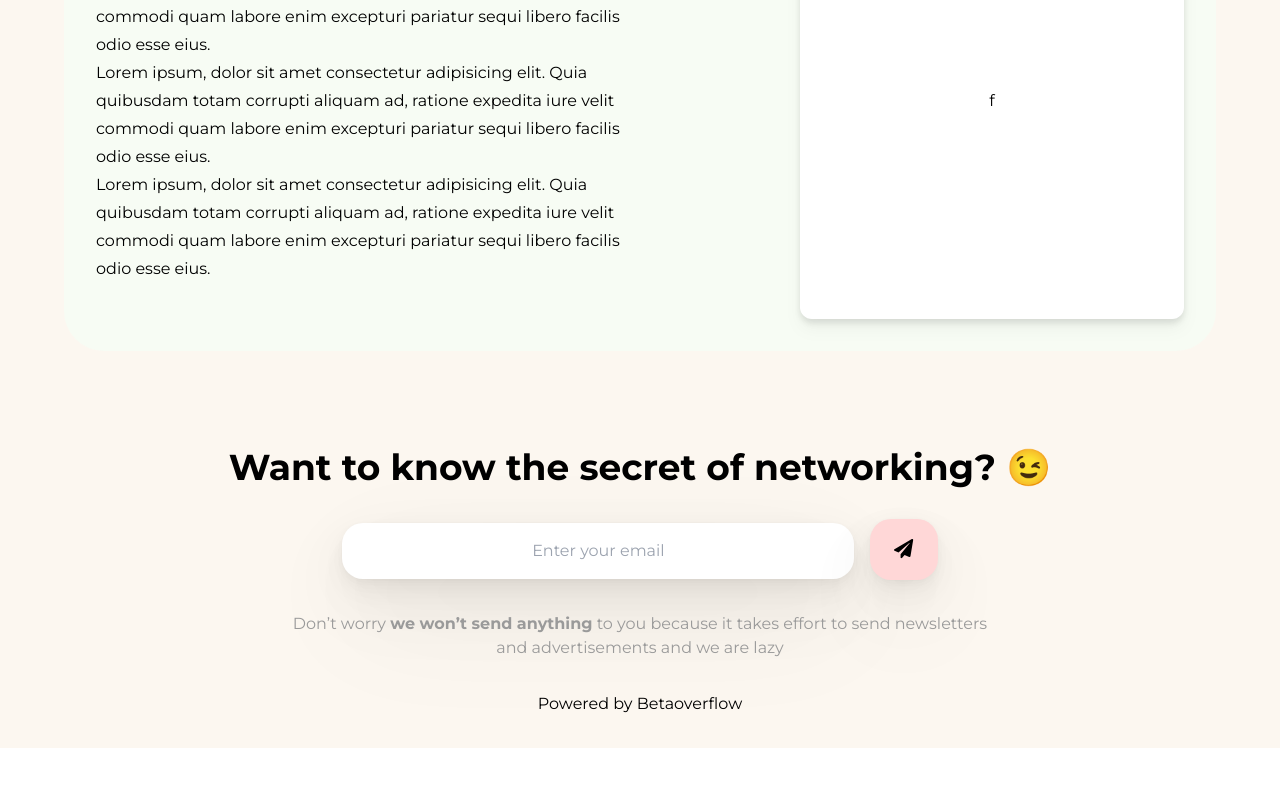
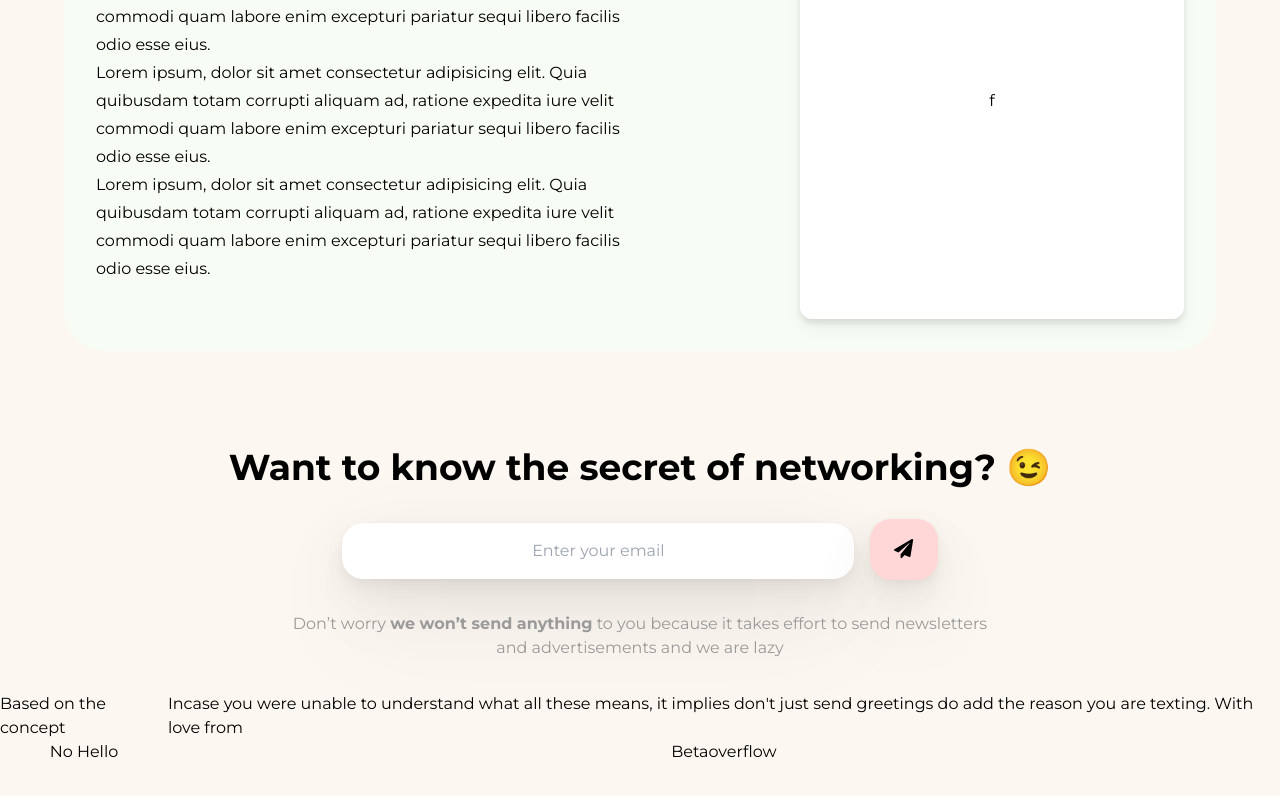
Before and after one commit to betaoverflow/hi-breaker, a Next.js app: page / in a window 1280 px wide. Shown: the part 2497-3293 px from the top of the page. Before the commit the page ends 3245 px from the top, so only its background shows below. Built offline with nearby package versions, Linux system fonts and the light colour scheme.

Commit message:
Enhacement: Footer content added 💄

```diff
--- a/components/Footer.tsx
+++ b/components/Footer.tsx
@@ -1,15 +1,21 @@
+import Link from "next/link";
 import styles from "../styles/Home.module.scss";
 
 const Footer = () => {
   return (
     <footer className={styles.footer}>
-      <a
-        href="http://github.com/betaoverflow"
-        target="_blank"
-        rel="noopener noreferrer"
-      >
-        Powered by Betaoverflow
-      </a>
+      <div>
+        Based on the concept{" "}
+        <a href="https://web.archive.org/web/20131127020115/http://www.nohello.com/">
+          No Hello
+        </a>
+      </div>
+      <br />
+      <div>
+        Incase you were unable to understand what all these means, it implies
+        don't just send greetings do add the reason you are texting. With love
+        from <a href="https://github.com/betaoverflow">Betaoverflow</a>
+      </div>
     </footer>
   );
 };
--- a/styles/Home.module.scss
+++ b/styles/Home.module.scss
@@ -5,6 +5,7 @@
 
 .footer {
   width: 100%;
+  background-color: rgb(252, 247, 240);
   display: flex;
   flex: 1;
   padding: 2rem 0;
```
